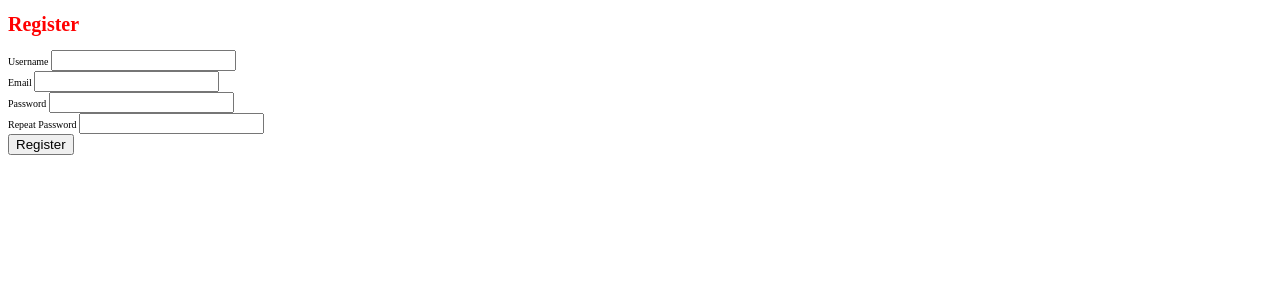
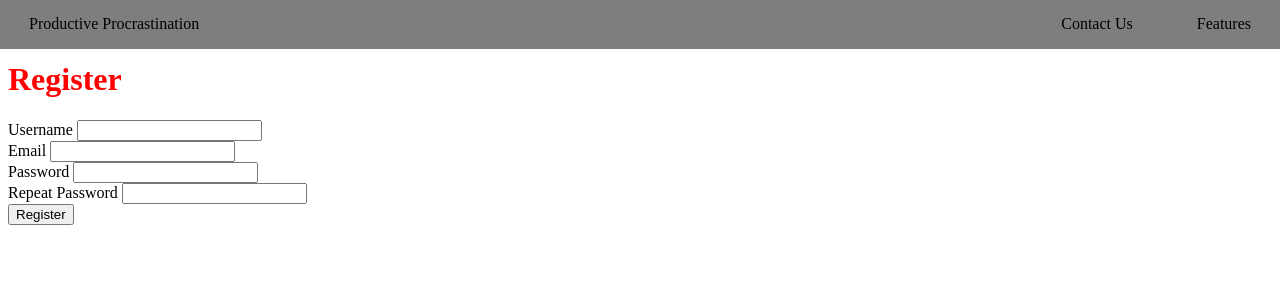
Before and after one commit to averma1/ProductiveProcrastination, a Flask app: page /register in a window 1280 px wide. Shown: the top 300 px of the page. Run offline with Flask 2, Linux system fonts and the light colour scheme; some libraries are stand-ins or nearby versions.

Commit message:
added basic nav bar

```diff
--- a/app/static/styles.css
+++ b/app/static/styles.css
@@ -2,6 +2,19 @@ h1 {
   color: #ff0000; }
 
 body {
-  font-size: 10px; }
+  font-size: 16px; }
 
+.nav {
+  position: sticky;
+  display: flex;
+  justify-content: space-between;
+  align-items: center;
+  margin: -9px;
+  padding: 0;
+  background-color: #7e7e7e; }
+  .nav__title {
+    margin: 0px 30px; }
+  .nav__item {
+    display: inline-block;
+    margin: 0px 30px; }
 /*# sourceMappingURL=styles.css.map */
--- a/app/static/styles.scss
+++ b/app/static/styles.scss
@@ -1,9 +1,26 @@
 $red: #ff0000;
-
+$navbar-background-color: #7e7e7e;
 
 h1{
     color: $red;
 }
 body{
-    font-size: 10px;
+    font-size: 16px;
 }
+// IMPORTANT
+.nav {
+	position: sticky;
+	display: flex;
+	justify-content: space-between;
+	align-items: center;
+    margin: 0;
+    padding: 0;
+    background-color: $navbar-background-color;
+	&__title {
+		margin: 0px 30px;
+	}
+	&__item {
+		display: inline-block;
+		margin: 0px 30px;
+    }
+}
--- a/app/templates/base.html
+++ b/app/templates/base.html
@@ -8,6 +8,16 @@
     {% if title %}{{ title }} - Productive Procrastination {% else %} Productive Procrastination {% endif %}
 {% endblock %}
 
+{% block navbar %}
+<nav class="nav">
+    <div class="nav__title">Productive Procrastination</div>
+    <ul class="nav__list">
+        <li class="nav__item">Contact Us</li>
+        <li class="nav__item">Features</li>
+    </ul>
+</nav>
+{% endblock %}
+
 {% block content %}
 {% block app_content %}{% endblock %}
 
```
Also changed, not shown: 1 other file.
